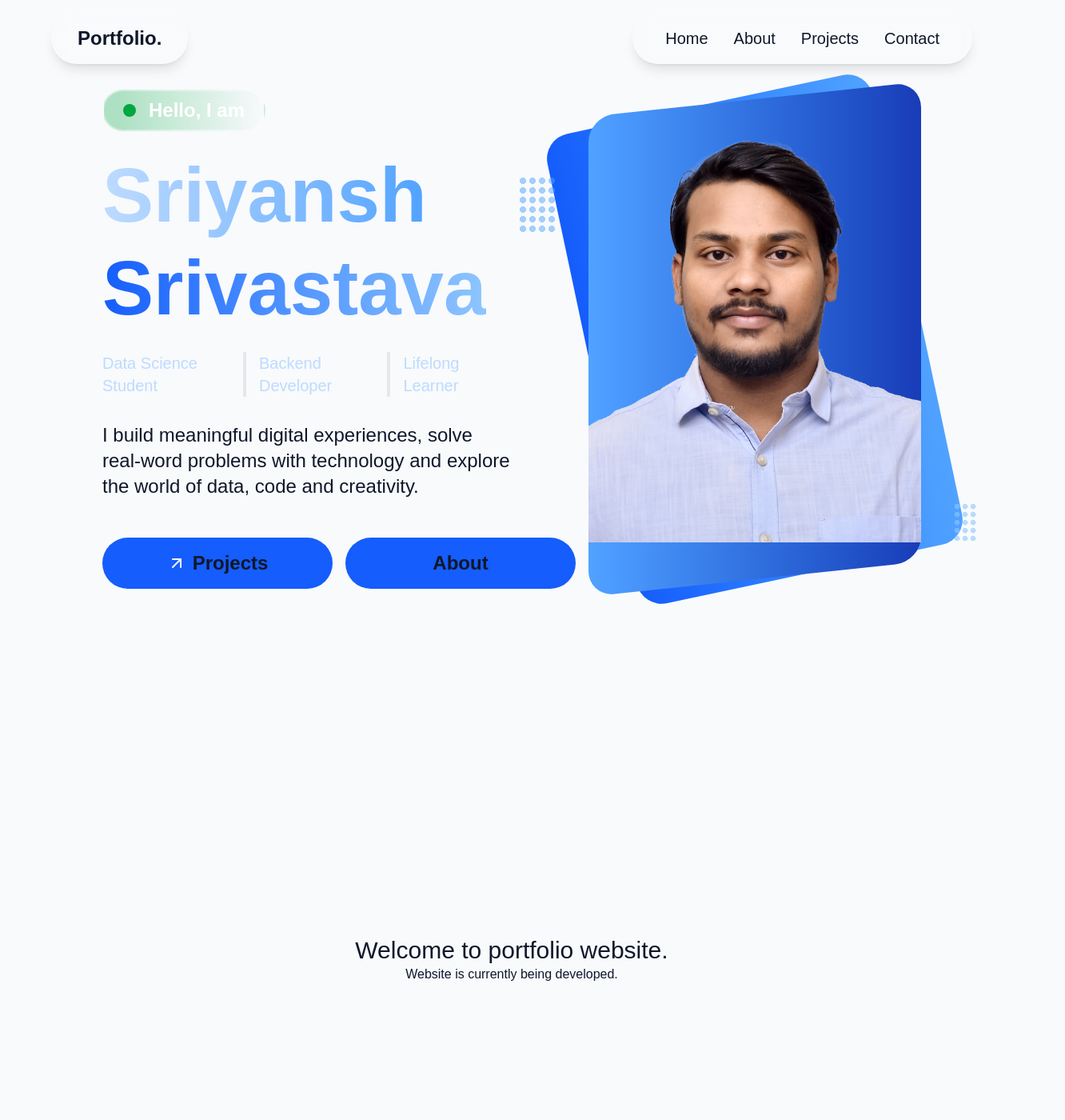
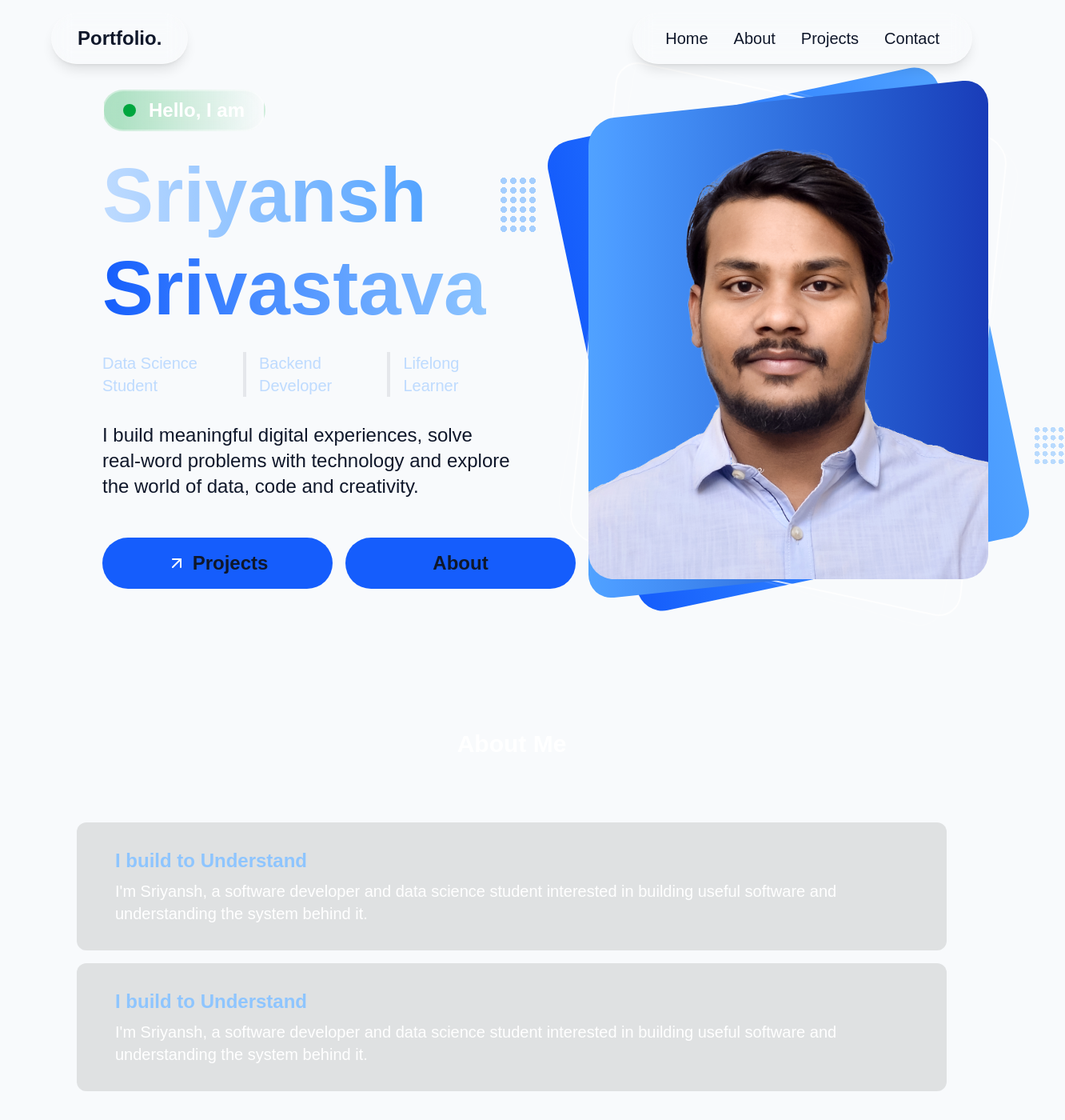
Before and after one commit to sriyanshsrivastava-dev/portfolio-frontend-web, a Next.js app: page / in a window 1280 px wide. Shown: the top 1400 px of the page at 80% size, 1332 px wide, since content can reach past the window. Built offline with nearby package versions, Linux system fonts and the light colour scheme.

Commit message:
feat: add About section and improve hero section

```diff
--- a/src/app/layout.tsx
+++ b/src/app/layout.tsx
@@ -23,7 +23,7 @@ export default function RootLayout({ children }: LayoutProps<"/">) {
   return (
     <html
       lang="en"
-      className={`${geistSans.variable} ${geistMono.variable} h-full antialiased`}
+      className={`${geistSans.variable} ${geistMono.variable} h-full antialiased scroll-smooth`}
     >
       <body className="min-h-full flex flex-col">
       <Navbar/>
--- a/src/app/page.tsx
+++ b/src/app/page.tsx
@@ -1,9 +1,11 @@
 import HeroSection from "@/components/Main/HeroSection/HeroSection";
+import AboutSection from "@/components/Main/AboutSection/AboutSection";
 
 export default function Home() {
   return (
       <main>
           <HeroSection/>
+          <AboutSection/>
         <div className="flex flex-col h-screen w-full justify-center items-center">
           <h1 className="text-3xl">Welcome to portfolio website.</h1>
           <p>Website is currently being developed.</p>
--- a/src/components/Footer/Footer.tsx
+++ b/src/components/Footer/Footer.tsx
@@ -12,10 +12,10 @@ export default function Footer(){
                <div className="text-xl font-bold">Explore</div>
                <ul className="flex flex-col gap-1 text-md">
                    <li className="inline-block ">
-                       <Link href="/">Home</Link>
+                       <Link href="/#HeroSection">Home</Link>
                    </li>
                    <li>
-                       <Link href="/">About</Link>
+                       <Link href="/#AboutSection">About</Link>
                    </li>
                    <li>
                        <Link href="/">Project</Link>
--- /dev/null
+++ b/src/components/Main/AboutSection/AboutSection.tsx
@@ -0,0 +1,19 @@
+export default function AboutSection() {
+    const profileData = {
+            "about":"I'm Sriyansh, a software developer and data science student interested in building useful software and understanding the system behind it."
+    }
+
+    return (
+        <section id="AboutSection" className={"p-4 md:px-24 text-white h-screen flex flex-col gap-4"}>
+            <div className={"w-full text-center text-xl sm:text-3xl font-bold mt-24 mb-16"}>About Me</div>
+            <div className={"flex flex-col gap-2 bg-black/10 py-8 px-4 md:px-12 rounded-xl "}>
+                <p className={"w-full text-2xl font-bold text-center md:text-start text-blue-300"}>I build to Understand</p>
+                <p className={"w-full text-center md:text-start text-xl font-light"}>{profileData.about}</p>
+            </div>
+            <div className={"flex flex-col gap-2 bg-black/10 py-8 px-4 md:px-12 rounded-xl "}>
+                <p className={"w-full text-2xl font-bold text-center md:text-start text-blue-300"}>I build to Understand</p>
+                <p className={"w-full text-center md:text-start text-xl font-light"}>{profileData.about}</p>
+            </div>
+        </section>
+    )
+}
--- a/src/components/Main/HeroSection/HeroContent.tsx
+++ b/src/components/Main/HeroSection/HeroContent.tsx
@@ -10,8 +10,8 @@ export default function HeroContent() {
                 <p className={"text-md md:text-2xl font-bold text-white"}>Hello, I am</p>
             </div>
             <div className={"flex flex-col gap-2 justify-center items-center md:items-start w-full"}>
-                <span className={'text-6xl md:text-8xl font-extrabold text-transparent bg-linear-to-r from-blue-200 to-blue-400 bg-clip-text pb-3'}>Sriyansh</span>
-                <span className={'text-6xl md:text-8xl font-extrabold text-transparent bg-linear-to-r from-blue-600 to-blue-300 bg-clip-text'}>Srivastava</span>
+                <span className={'text-6xl md:text-8xl font-extrabold text-transparent bg-linear-to-r from-blue-200 to-blue-400 bg-clip-text sm:pb-3 uppercase sm:capitalize'}>Sriyansh</span>
+                <span className={'text-6xl md:text-8xl font-extrabold text-transparent bg-linear-to-r from-blue-600 to-blue-300 bg-clip-text uppercase sm:capitalize'}>Srivastava</span>
             </div>
             <div className={'hidden md:flex gap-4 divide-x-4 divide-gray-200 justify-start items-center w-full'}>
                 <span className={titleClass}>Data Science Student </span>
--- a/src/components/Main/HeroSection/HeroSection.tsx
+++ b/src/components/Main/HeroSection/HeroSection.tsx
@@ -3,7 +3,7 @@ import HeroContent from "@/components/Main/HeroSection/HeroContent";
 
 const HeroSection = () => {
     return (
-        <section className="min-h-screen p-4 md:px-24 pt-24 w-full flex flex-col">
+        <section id="HeroSection" className="min-h-screen p-4 md:px-24 pt-24 w-full flex flex-col">
             <div className="flex-1 w-full p-8 pt-24 md:pt-0 flex flex-col md:flex-row gap-36 md:gap-24 justify-start md:justify-around items-center">
                 <HeroContent/>
                 <HeroVisual/>
--- a/src/components/Main/HeroSection/HeroVisual.tsx
+++ b/src/components/Main/HeroSection/HeroVisual.tsx
@@ -1,15 +1,20 @@
 import Image from 'next/image';
 
 export default function HeroVisual() {
+    const imageUrl:string = "/image/profile2.png"
     return (
+        <div className={"flex w-full md:w-1/2 justify-center items-center"}>
         <div className="relative h-[400px] w-[300px] md:h-[600px] md:w-[500px]">
             <div className={"absolute inset-0 rounded-4xl bg-linear-to-r from-blue-600 to-blue-400 p-[2] -rotate-12"}></div>
+            <div className={"absolute inset-0 rounded-4xl border-2 border-white/80 rotate-12 skew-x-6"}></div>
+            <div className={"absolute inset-0 rounded-4xl border-2 border-white/10 rotate-16 skew-x-6"}></div>
             <div className={"absolute inset-0 rounded-4xl bg-linear-to-l from-blue-800 to-blue-400 -skew-y-6"}></div>
             <div className={"absolute inset-0 rounded-4xl overflow-hidden"}>
-                <Image src={"/image/profile2.png"} alt="Sriyansh Srivastava" height={800} width={600} />
+                <Image src={`${imageUrl}`} alt="Sriyansh Srivastava" height={800} width={600} />
             </div>
-            <div className={"hidden md:block w-8 h-12 absolute -right-18 bottom-12 bg-radial from-blue-300/60 from-50% to-transparent to-50% bg-[size:10px_10px] bg-repeat"}></div>
-            <div className={"hidden md:block w-12 h-18 absolute -left-22 top-24 bg-radial from-blue-400/50 from-50% to-transparent to-50% bg-[size:12px_12px] bg-repeat"}></div>
+            <div className={"hidden md:block w-10 h-12 absolute md:-right-24 md:bottom-36 bg-radial from-blue-300/60 from-50% to-transparent to-50% bg-[size:10px_10px] bg-repeat"}></div>
+            <div className={"hidden md:block w-12 h-18 absolute -left-28 top-24 bg-radial from-blue-400/50 from-50% to-transparent to-50% bg-[size:12px_12px] bg-repeat"}></div>
+        </div>
         </div>
     );
 }
--- a/src/components/Navbar/Navbar.tsx
+++ b/src/components/Navbar/Navbar.tsx
@@ -43,7 +43,7 @@ export default function Navbar() {
                     <ul className={`flex gap-8 items-center h-full px-10 rounded-full ${GLASS_BASE}`}>
                         <li>
                             <Link
-                                href="/"
+                                href="/#HeroSection"
                                 className="text-xl inline-block transition-transform duration-200 hover:scale-110"
                             >
                                 Home
@@ -52,7 +52,7 @@ export default function Navbar() {
 
                         <li>
                             <Link
-                                href="/about"
+                                href="/#AboutSection"
                                 className="text-xl inline-block transition-transform duration-200 hover:scale-110"
                             >
                                 About
@@ -88,7 +88,7 @@ export default function Navbar() {
 
                         <li>
                             <Link
-                                href="/"
+                                href="/#HeroSection"
                                 onClick={toggleMenu}
                                 className="text-xl block py-2 px-4 hover:bg-white/10 dark:hover:bg-black/20 rounded-xl transition-colors"
                             >
@@ -98,7 +98,7 @@ export default function Navbar() {
 
                         <li>
                             <Link
-                                href="/about"
+                                href="/#AboutSection"
                                 onClick={toggleMenu}
                                 className="text-xl block py-2 px-4 hover:bg-white/10 dark:hover:bg-black/20 rounded-xl transition-colors"
                             >
```
